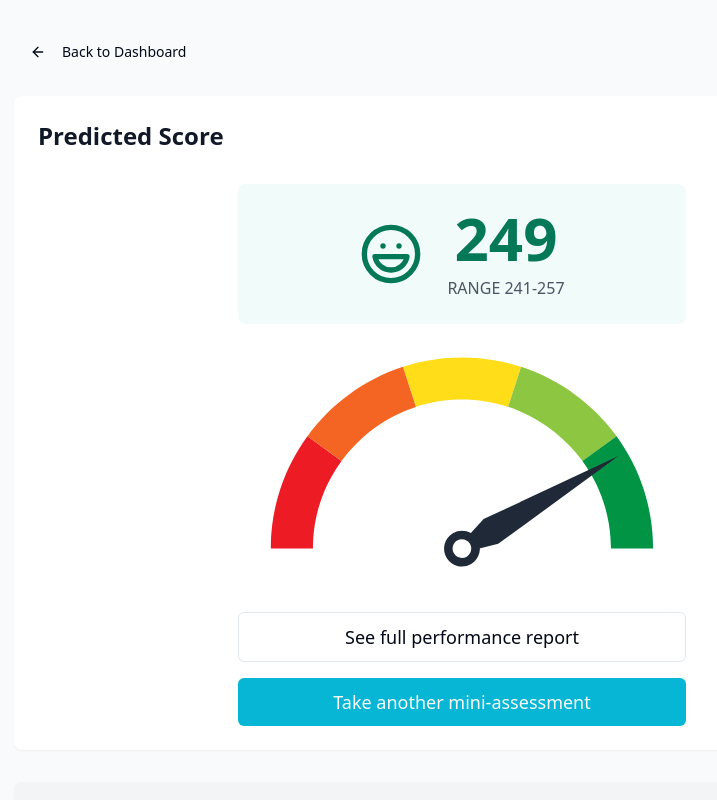
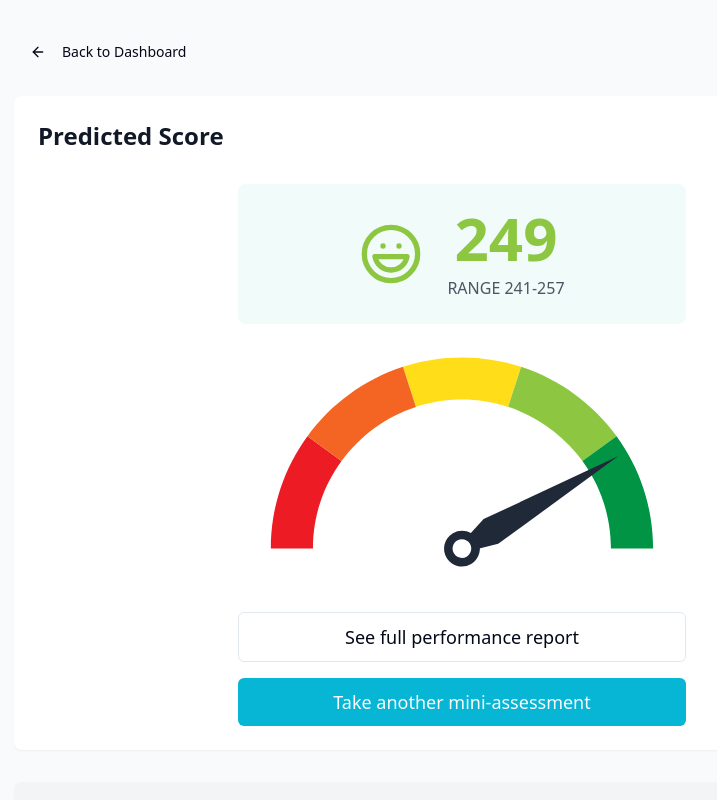
Before and after one commit to MarkPearce/scorecraft-creator, a React (Vite) app: page /concept2 in a window 1280 px wide. Shown: the top 800 px of the page, without its empty margins (178-895 px from the left). Built offline with nearby package versions, Linux system fonts and the light colour scheme.

Commit message:
Adjust icon and label colors
The colors of the icons and label will now adjust to match the selected dial color.

```diff
--- a/src/pages/Concept2.tsx
+++ b/src/pages/Concept2.tsx
@@ -11,6 +11,15 @@ const Concept2 = () => {
   const [score, setScore] = useState(249);
   const [range, setRange] = useState({ min: 241, max: 257 });
 
+  // Get color based on score
+  const getScoreColor = (score: number) => {
+    if (score < 100) return "text-[#ED1B24]"; // Red
+    if (score < 150) return "text-[#F46523]"; // Orange
+    if (score < 200) return "text-[#FFDD19]"; // Yellow
+    if (score < 250) return "text-[#8DC641]"; // Light Green
+    return "text-[#019444]"; // Dark Green
+  };
+
   // Calculate rotation based on score (assuming 0-300 range)
   const calculateRotation = (score: number) => {
     const minAngle = -90; // Start angle
@@ -21,11 +30,12 @@ const Concept2 = () => {
 
   // Get face icon based on score
   const getFaceIcon = (score: number) => {
-    if (score < 100) return <Frown className="w-16 h-16 text-emerald-700" />;
-    if (score < 150) return <Meh className="w-16 h-16 text-emerald-700" />;
-    if (score < 200) return <Smile className="w-16 h-16 text-emerald-700" />;
-    if (score <= 300) return <Laugh className="w-16 h-16 text-emerald-700" />;
-    return <AlertTriangle className="w-16 h-16 text-emerald-700" />;
+    const colorClass = getScoreColor(score);
+    if (score < 100) return <Frown className={`w-16 h-16 ${colorClass}`} />;
+    if (score < 150) return <Meh className={`w-16 h-16 ${colorClass}`} />;
+    if (score < 200) return <Smile className={`w-16 h-16 ${colorClass}`} />;
+    if (score <= 300) return <Laugh className={`w-16 h-16 ${colorClass}`} />;
+    return <AlertTriangle className={`w-16 h-16 ${colorClass}`} />;
   };
 
   const handleRangeChange = (type: 'min' | 'max', value: string) => {
@@ -61,7 +71,7 @@ const Concept2 = () => {
               <div className="flex items-center justify-center gap-6">
                 {getFaceIcon(score)}
                 <div className="text-center">
-                  <div className="text-6xl font-bold text-emerald-700">{score}</div>
+                  <div className={`text-6xl font-bold ${getScoreColor(score)}`}>{score}</div>
                   <div className="text-gray-600 mt-2">
                     RANGE {range.min}-{range.max}
                   </div>
```
